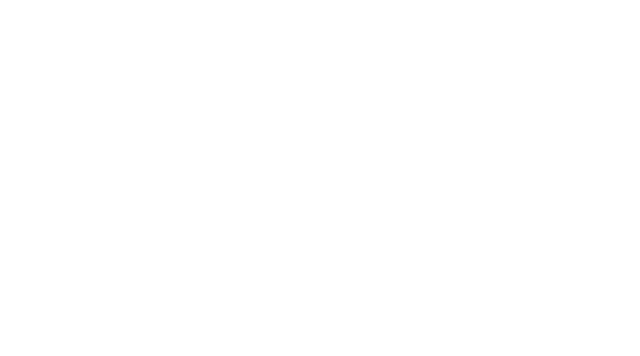
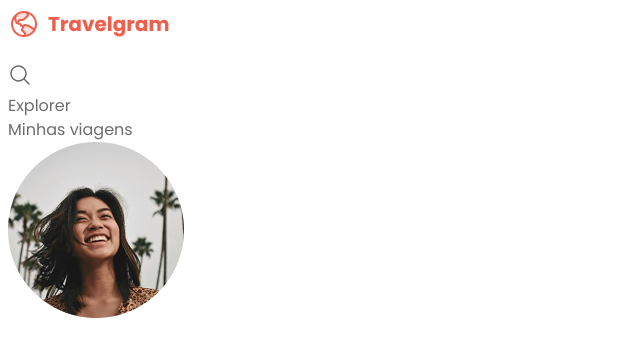
Before and after one commit to Davimartisz/project-trevelgram, a plain HTML site: page index.html in a window 1280 px wide. Shown: the whole page, without its empty margins (0-640 px from the left). Drawn offline with Linux system fonts and the light colour scheme; a web font is replaced by a local one.

Commit message:
cabeçalho

```diff
--- a/index.html
+++ b/index.html
@@ -15,6 +15,25 @@
 
 </head>
 <body>
+    <nav>
 
+        <a href="#" id="logo">
+        <img src="assets/Logo.svg" alt="logomarca">
+     </a>
+
+     <ul id="primary-menu">
+        <li>
+            <a href="#">
+                <img src="assets/icons/MagnifyingGlass.svg" alt="ícone de lupa">
+            </a>
+        </li>
+        <li><a href="#"></a>Explorer</li>
+        <li><a href="#"></a>Minhas viagens</li>
+        <li><a href="#">
+            <img src="assets/Profile pic.png" alt="imagem da Isabela Torres">
+        </a></li>
+     </ul>
+    </nav>
+    <header></header>
 </body>
 </html>
```
Also changed, not shown: assets/Image 02.png (deleted), assets/Image 03.png (deleted), assets/Image 04.png (deleted), assets/Image 05.png (deleted), assets/Image 06.png (deleted), assets/Image 07.png (deleted), assets/Image 08.png (deleted), assets/Image 09.png (deleted), assets/Image 10.png (deleted), assets/Image 11.png (deleted), assets/Profile pic.png (added), assets/icons/AirplaneTilt.svg (renamed from assets/AirplaneTilt.svg), assets/icons/Image.svg (renamed from assets/Image.svg), assets/icons/MagnifyingGlass.svg (renamed from assets/MagnifyingGlass.svg), 2 more files, 12 other files.
